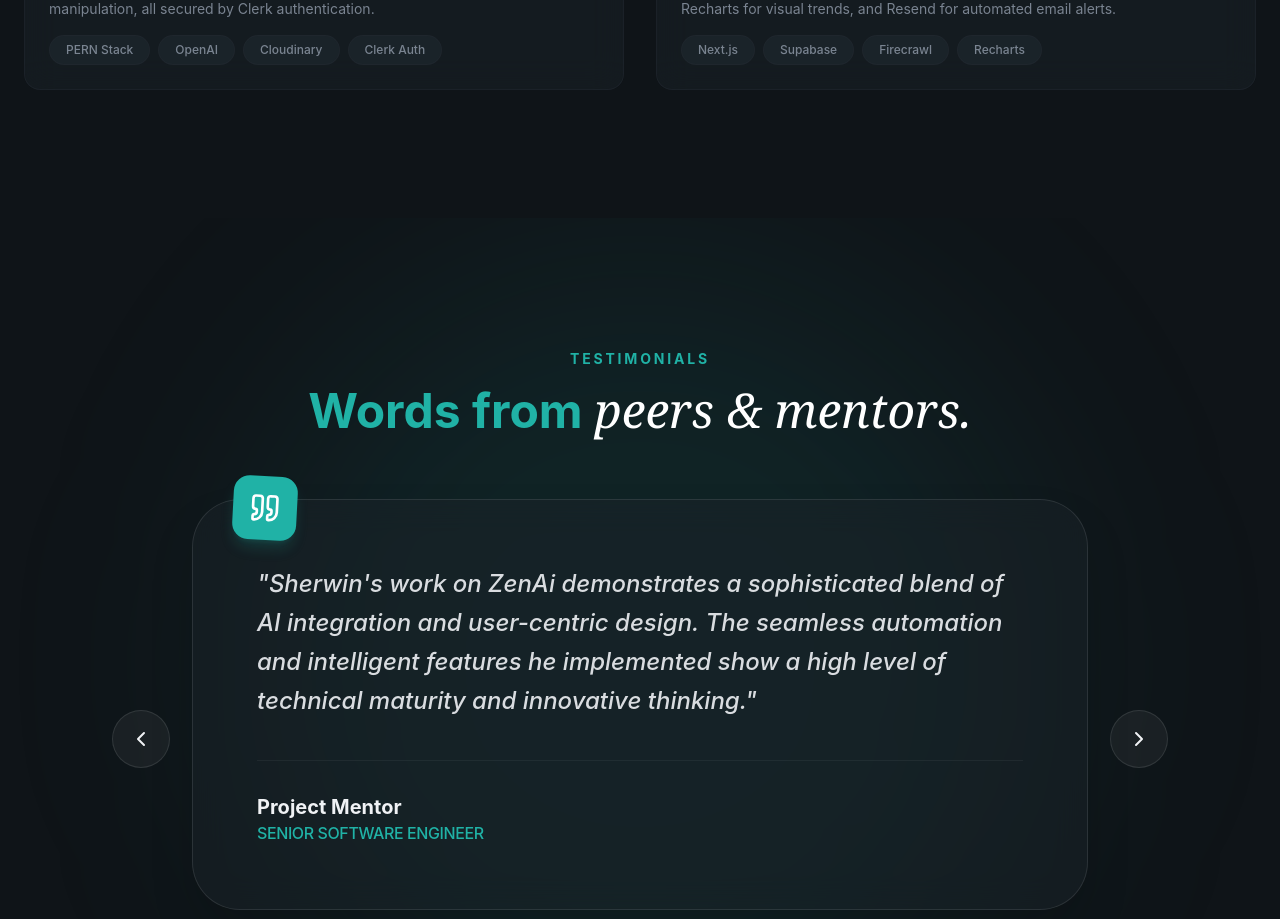
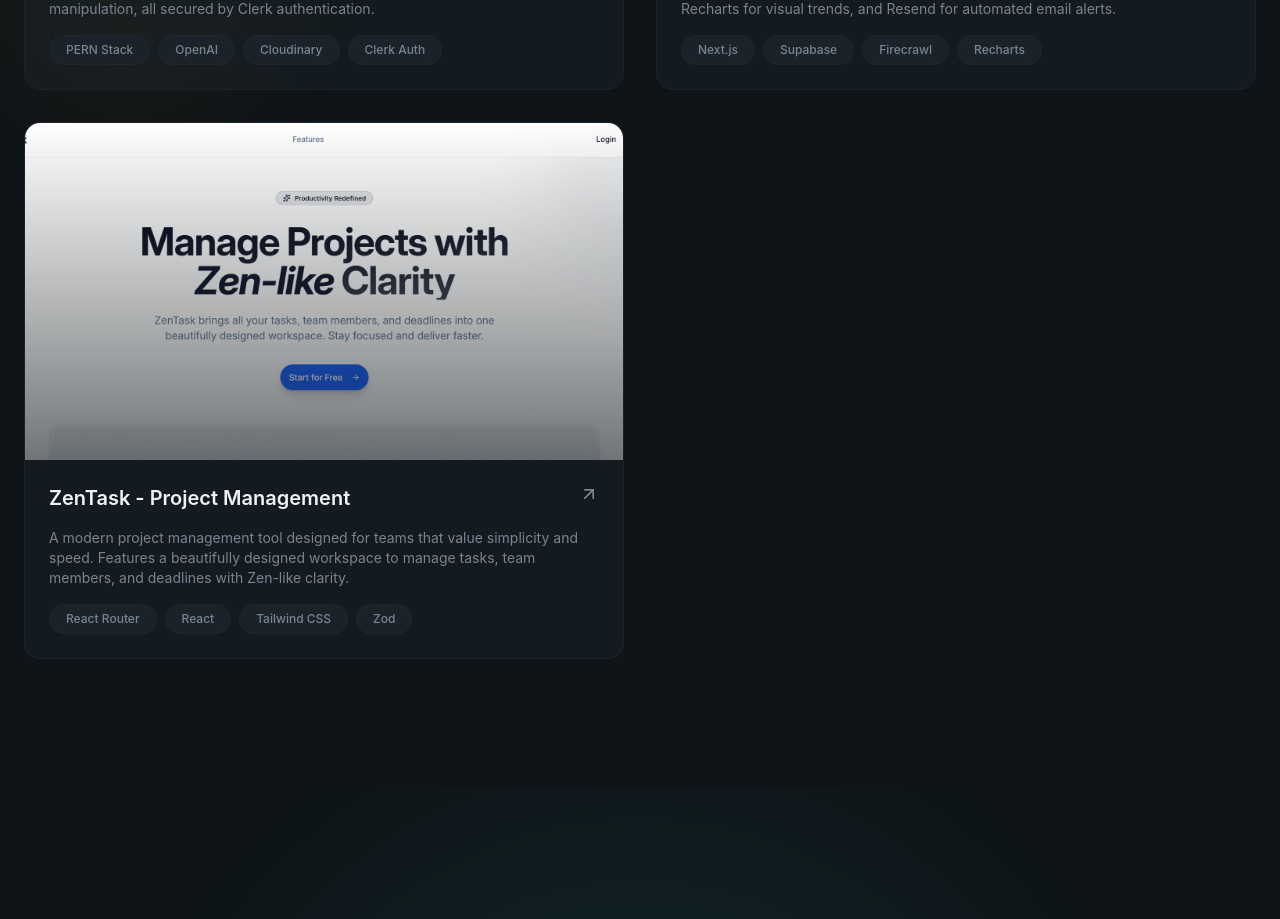
Before and after one commit to sherwinbritto7/Personal-Portfolio, a React (Vite) app: page / in a window 1280 px wide. Shown: the part 3980-4899 px from the top of the page. Built offline with nearby package versions, Linux system fonts and the light colour scheme.

Commit message:
project7

```diff
--- a/src/sections/Projects.jsx
+++ b/src/sections/Projects.jsx
@@ -47,7 +47,15 @@ const projects = [
       "A sophisticated price tracking dashboard that monitors product prices in real-time. Built with Next.js and Supabase, it uses Firecrawl for intelligent web scraping, Recharts for visual trends, and Resend for automated email alerts.",
     image: "/projects/project6.png",
     tags: ["Next.js", "Supabase", "Firecrawl", "Recharts"],
-    link: "https://zentrack-tracker.vercel.app",
+    link: "https://zentrackpro.vercel.app",
+  },
+  {
+    title: "ZenTask - Project Management",
+    description:
+      "A modern project management tool designed for teams that value simplicity and speed. Features a beautifully designed workspace to manage tasks, team members, and deadlines with Zen-like clarity.",
+    image: "/projects/project7.png",
+    tags: ["React Router", "React", "Tailwind CSS", "Zod"],
+    link: "https://zentaskpjm.vercel.app",
   },
 ];
 
```
Also changed, not shown: public/projects/project7.png (added).
